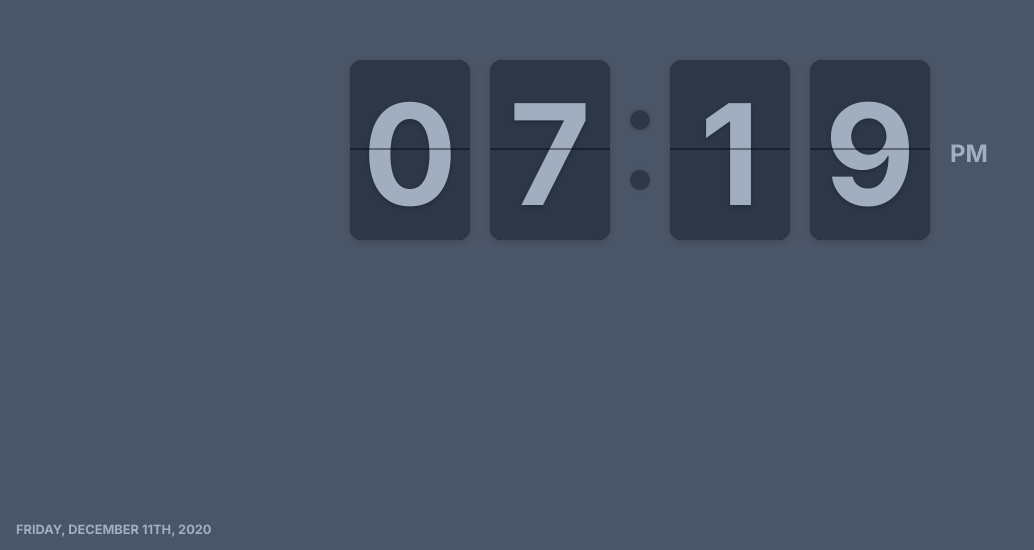
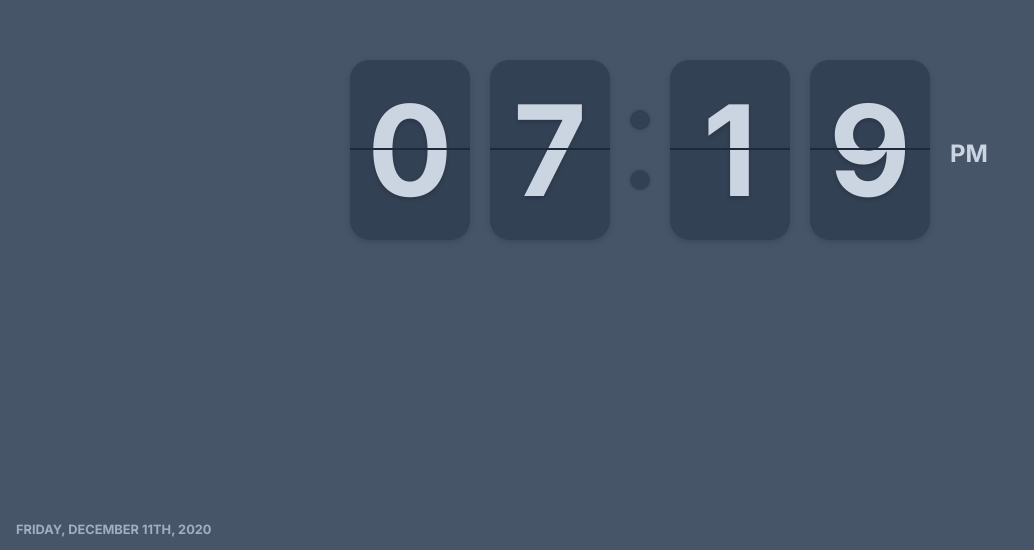
Before and after one commit to jrnxf/flip-time, a browser extension: page index.html in a window 1280 px wide. Shown: the part 250-800 px from the top of the page, without its empty margins (0-1034 px from the left). Drawn offline with Linux system fonts and the light colour scheme.

Commit message:
adding light/dark mode

```diff
--- a/assets/css/flipclock.css
+++ b/assets/css/flipclock.css
@@ -1,8 +1,26 @@
 :root {
-  --clock-background-color: #2d3748;
-  --clock-divider: #1a202c;
-  --body-background: #4a5568;
-  --clock-text-color: #a0aec0;
+  --font-size: 90px;
+}
+
+.light {
+  --clock-background-color: #334155;
+  --clock-divider: #1e293b;
+  --body-background: #475569;
+  --clock-text-color: #cbd5e1;
+}
+
+.dark {
+  --clock-background-color: #192334;
+  --clock-divider: #334155;
+  --body-background: #1e293b;
+  --clock-text-color: #94a3b8;
+}
+
+.white {
+  --clock-background-color: #efefef;
+  --clock-divider: #eeeeee;
+  --body-background: #ffffff;
+  --clock-text-color: #949494;
 }
 
 html,
@@ -10,7 +28,7 @@ body {
   margin: 0;
   padding: 0;
   font-family: "Inter", sans-serif;
-  font-weight: 900;
+  font-weight: bold;
   background-color: var(--body-background);
 }
 
@@ -27,7 +45,6 @@ body {
   bottom: 1em;
   left: 1.25em;
   font-size: 0.8em;
-  font-weight: 600;
   color: #a0aec0;
   text-transform: uppercase;
 }
@@ -147,12 +164,11 @@ body {
   float: left;
   margin: 5px;
   width: 60px;
-  height: 90px;
-  font-size: 80px;
+  height: var(--font-size);
+  font-size: var(--font-size);
+  line-height: 100px;
   font-weight: bold;
-  line-height: 94px;
-  border-radius: 6px;
-  background: rgba(0, 0, 0, 0.8);
+  border-radius: 10px;
 }
 
 .flip-clock-wrapper ul li {
@@ -187,7 +203,6 @@ body {
   left: 0;
   width: 100%;
   height: 50%;
-  font-size: 80px;
   overflow: hidden;
   outline: 1px solid transparent;
 }
@@ -212,13 +227,12 @@ body {
 .flip-clock-wrapper ul li a div.up:after {
   content: "";
   position: absolute;
-  top: 44px;
+  bottom: 0;
   left: 0;
   z-index: 5;
   width: 100%;
-  height: 3px;
-  background-color: #000;
-  background-color: rgba(0, 0, 0, 0.4);
+  height: 1px;
+  background-color: var(--clock-divider);
 }
 
 .flip-clock-wrapper ul li a div.down {
@@ -228,8 +242,8 @@ body {
   -o-transform-origin: 50% 0;
   transform-origin: 50% 0;
   bottom: 0;
-  border-bottom-left-radius: 6px;
-  border-bottom-right-radius: 6px;
+  border-bottom-left-radius: 10px;
+  border-bottom-right-radius: 10px;
 }
 
 .flip-clock-wrapper ul li a div div.inn {
@@ -242,8 +256,9 @@ body {
   text-shadow: 0 1px 2px rgba(0, 0, 0, 0.2);
   text-align: center;
   background-color: var(--clock-background-color);
-  border-radius: 6px;
-  font-size: 70px;
+  border-radius: 10px;
+  font-size: 70%;
+  line-height: var(--font-size);
 }
 
 .flip-clock-wrapper ul li a div.up div.inn {
@@ -472,8 +487,8 @@ body {
   -webkit-animation: show 500ms linear both;
   -moz-animation: show 500ms linear both;
   animation: show 500ms linear both;
-  border-top-left-radius: 6px;
-  border-top-right-radius: 6px;
+  border-top-left-radius: 10px;
+  border-top-right-radius: 10px;
 }
 
 .flip-clock-wrapper ul.play li.flip-clock-active .up .shadow {
@@ -492,8 +507,8 @@ body {
   -webkit-animation: hide 500ms 300ms linear both;
   -moz-animation: hide 500ms 300ms linear both;
   animation: hide 500ms 300ms linear both;
-  border-top-left-radius: 6px;
-  border-top-right-radius: 6px;
+  border-top-left-radius: 10px;
+  border-top-right-radius: 10px;
 }
 
 /*DOWN*/
--- a/index.html
+++ b/index.html
@@ -11,7 +11,7 @@
     <link href="/assets/css/flipclock.css" rel="stylesheet" />
     <title>New Tab</title>
   </head>
-  <body>
+  <body class="light">
     <section id="container">
       <div id="clock-wrapper">
         <div id="clock"></div>
```
